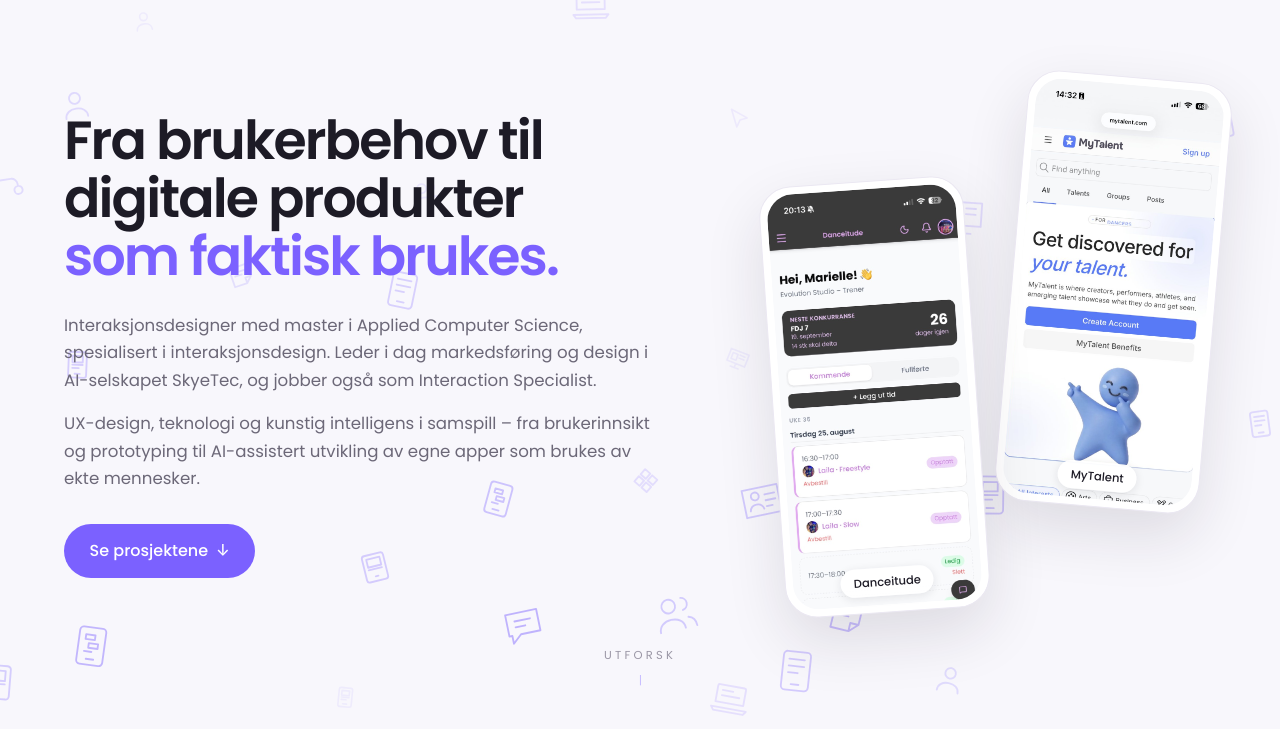
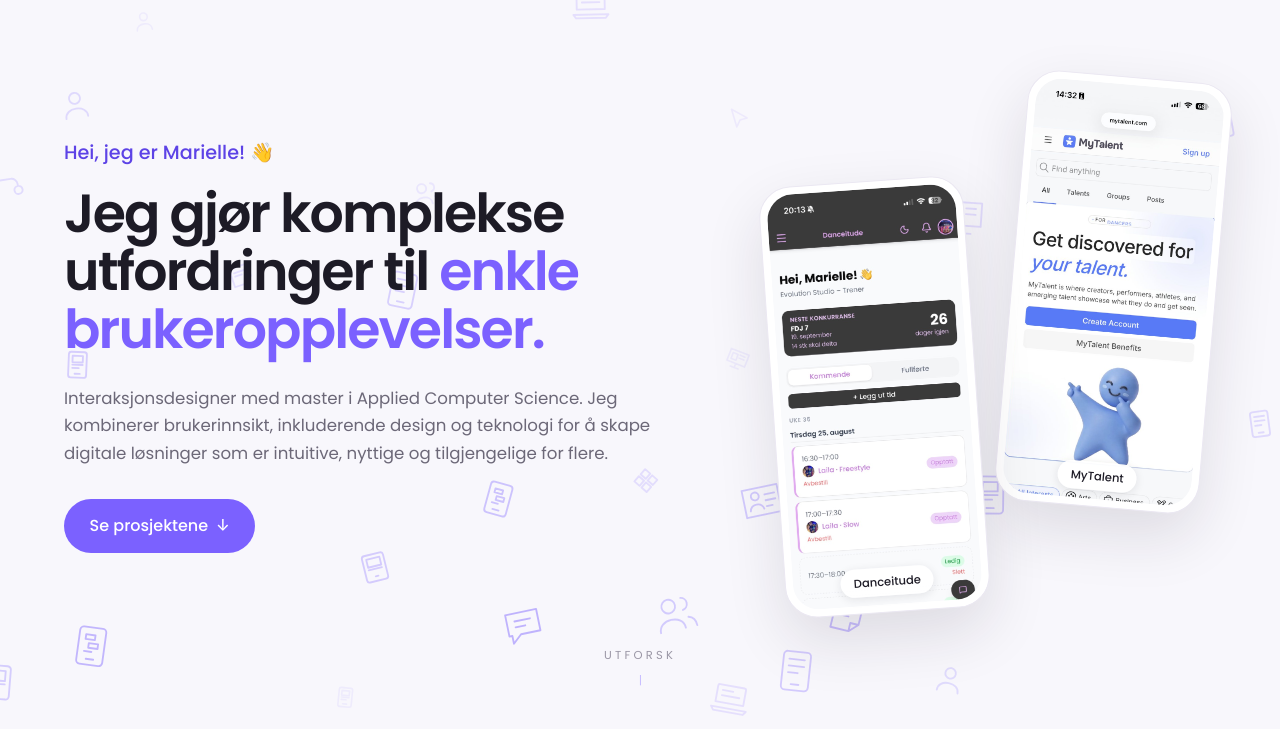
Before and after one commit to mariellevitting/miemarielle-design, a plain HTML site: page index.html in a window 1280 px wide. Shown: the part 71-800 px from the top of the page. Drawn offline with Linux system fonts and the light colour scheme; animation ran at ten frames a second.

Commit message:
Ny tekst i toppen: Hei, jeg er Marielle
Co-Authored-By: Claude Opus 5.5 <noreply@anthropic.com>

```diff
--- a/index.html
+++ b/index.html
@@ -13,7 +13,7 @@
   <link rel="preconnect" href="https://fonts.googleapis.com">
   <link rel="preconnect" href="https://fonts.gstatic.com" crossorigin>
   <link href="https://fonts.googleapis.com/css2?family=Poppins:ital,wght@0,400;0,500;0,600;0,700;0,800;1,400&display=swap" rel="stylesheet">
-  <link rel="stylesheet" href="style.css?v=18">
+  <link rel="stylesheet" href="style.css?v=19">
 </head>
 <body>
 
@@ -35,9 +35,9 @@
   <canvas id="partikler" aria-hidden="true"></canvas>
   <div class="hero-rutenett">
     <div class="hero-innhold">
-    <h1><span>Fra brukerbehov til</span><span>digitale produkter</span><span class="lilla">som faktisk brukes.</span></h1>
-    <p class="ingress">Interaksjonsdesigner med master i Applied Computer Science, spesialisert i interaksjonsdesign. Leder i dag markedsføring og design i AI-selskapet SkyeTec, og jobber også som Interaction Specialist.</p>
-    <p class="ingress">UX-design, teknologi og kunstig intelligens i samspill – fra brukerinnsikt og prototyping til AI-assistert utvikling av egne apper som brukes av ekte mennesker.</p>
+    <p class="hero-hei">Hei, jeg er Marielle! <span aria-hidden="true">👋</span></p>
+    <h1>Jeg gjør komplekse utfordringer til <span class="lilla">enkle brukeropplevelser.</span></h1>
+    <p class="ingress">Interaksjonsdesigner med master i Applied Computer Science. Jeg kombinerer brukerinnsikt, inkluderende design og teknologi for å skape digitale løsninger som er intuitive, nyttige og tilgjengelige for flere.</p>
     <div class="hero-handling">
       <a class="knapp" href="#arbeid">Se prosjektene <span aria-hidden="true">↓</span></a>
     </div>
--- a/style.css
+++ b/style.css
@@ -63,7 +63,8 @@ nav a:hover { color: var(--tekst); }
   font-weight: 600; font-size: clamp(2.2rem, 4.2vw, 3.8rem); line-height: 1.08; letter-spacing: -0.035em;
   margin-bottom: 1.6rem;
 }
-.hero h1 span { display: block; }
+.hero h1 { text-wrap: balance; }
+.hero-hei { font-size: clamp(1.05rem, 1.5vw, 1.25rem); font-weight: 500; color: var(--lilla-mork); margin-bottom: 1rem; }
 .lilla { color: var(--lilla); }
 .hero .ingress { font-size: clamp(1rem, 1.3vw, 1.08rem); color: var(--dempet); max-width: 600px; margin-bottom: 1rem; }
 .hero-handling { margin-top: 2rem; display: flex; gap: 1rem; align-items: center; }
```
Also changed, not shown: danceitude.html (+1 -1 lines), masteroppgave.html (+1 -1 lines), mytalent.html (+1 -1 lines).
